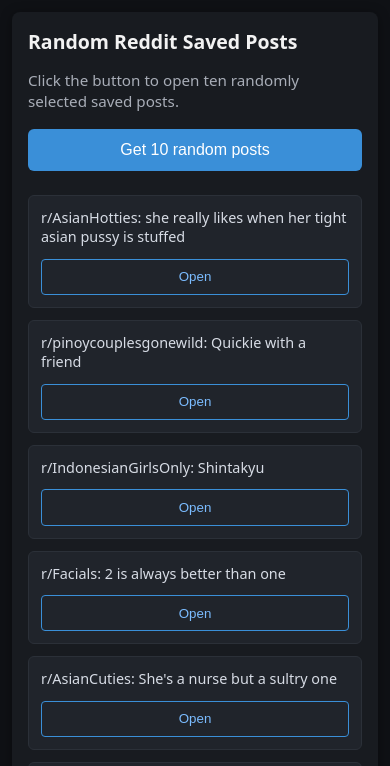
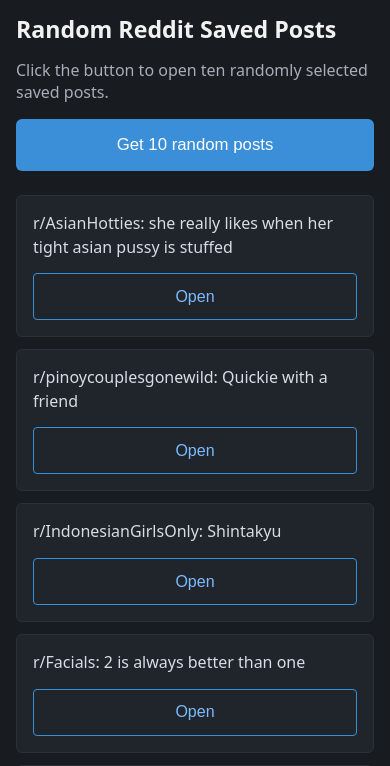
Before and after one commit to sotsumi/sotsumi.github.io, a plain HTML site: page index.html in a window 390 px wide. Both pictures are taken after a click on the button "Get 10 random posts". Shown: the top 766 px of the page. Drawn offline with Linux system fonts and the light colour scheme.

Commit message:
Update index.html

```diff
--- a/index.html
+++ b/index.html
@@ -2,6 +2,7 @@
 <html lang="en">
 <head>
     <meta charset="UTF-8">
+    <meta name="viewport" content="width=device-width, initial-scale=1.0">
     <title>Random Reddit Saved Posts</title>
 
     <style>
@@ -13,7 +14,7 @@
             font-family: system-ui, -apple-system, BlinkMacSystemFont, sans-serif;
             background: #0f1115;
             margin: 0;
-            padding: 1rem;
+            padding: 1.25rem;
             color: #e6e6e6;
         }
 
@@ -22,14 +23,15 @@
             max-width: 600px;
             margin: 0 auto;
             background: #181b20;
-            padding: 1rem;
-            border-radius: 8px;
+            padding: 1.25rem;
+            border-radius: 10px;
             box-shadow: 0 2px 12px rgba(0,0,0,0.4);
         }
 
         h1 {
             margin-top: 0;
-            font-size: clamp(1.2rem, 5vw, 1.4rem);
+            font-size: clamp(1.35rem, 4vw, 1.55rem);
+            line-height: 1.15;
             color: #f2f2f2;
         }
 
@@ -42,7 +44,7 @@
 
         #load {
             width: 100%;
-            padding: 0.75rem;
+            padding: 0.85rem;
             font-size: 1rem;
             background: #3a8fd8;
             color: white;
@@ -97,21 +99,45 @@
 
         @media (max-width: 480px) {
             body {
-                padding: 0.75rem;
+                padding: 0;
             }
 
             .container {
+                min-height: 100vh;
                 padding: 1rem;
+                border-radius: 0;
+                box-shadow: none;
+            }
+
+            h1 {
+                font-size: 1.45rem;
+            }
+
+            p {
+                font-size: 1rem;
+            }
+
+            #load {
+                padding: 1rem;
+                font-size: 1.05rem;
             }
 
             .post {
                 flex-direction: column;
                 align-items: stretch;
+                gap: 0.9rem;
+                padding: 1rem;
+            }
+
+            .post span {
+                font-size: 1rem;
+                line-height: 1.45;
             }
 
             .post button {
                 width: 100%;
-                padding: 0.6rem;
+                padding: 0.85rem;
+                font-size: 1rem;
             }
         }
     </style>
```
